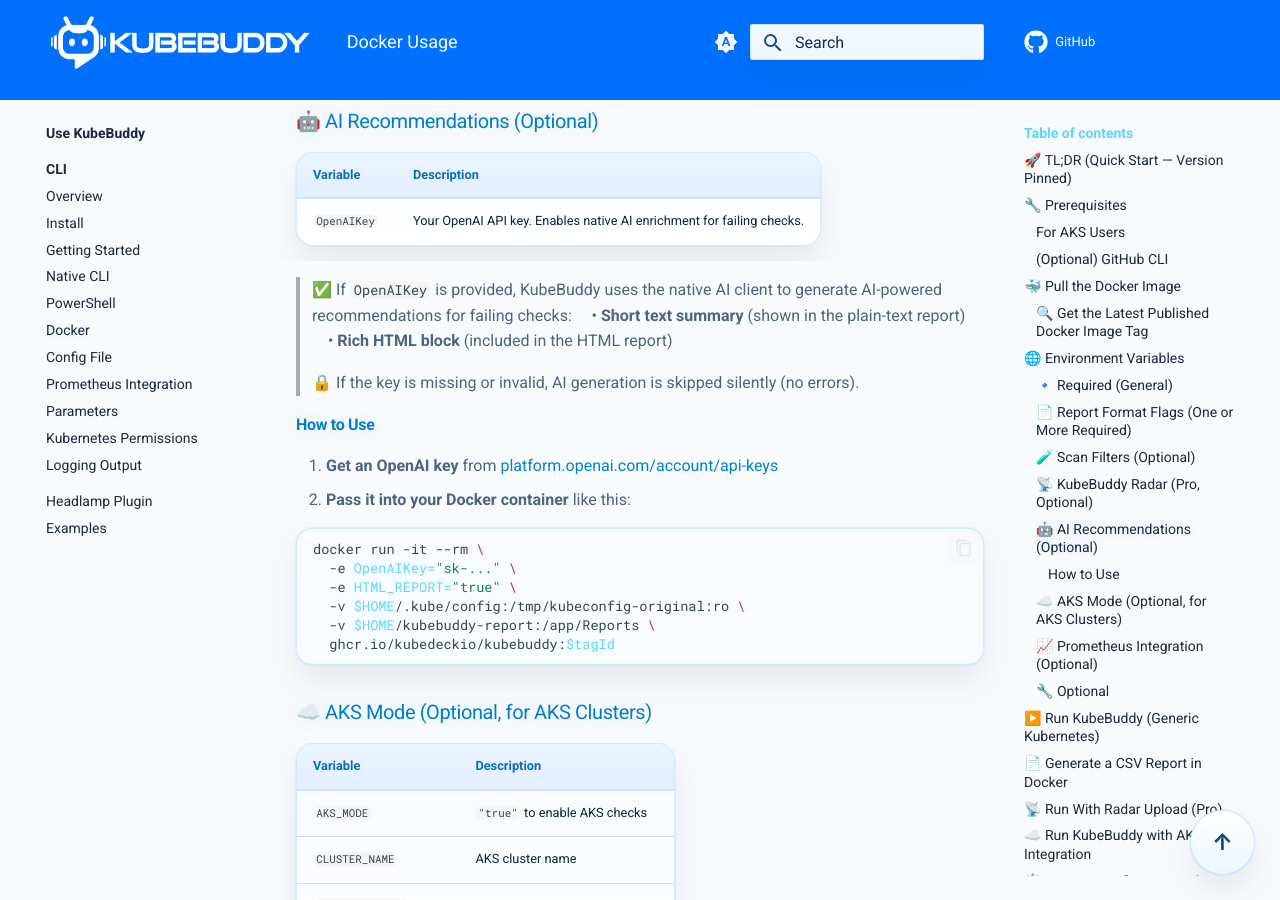
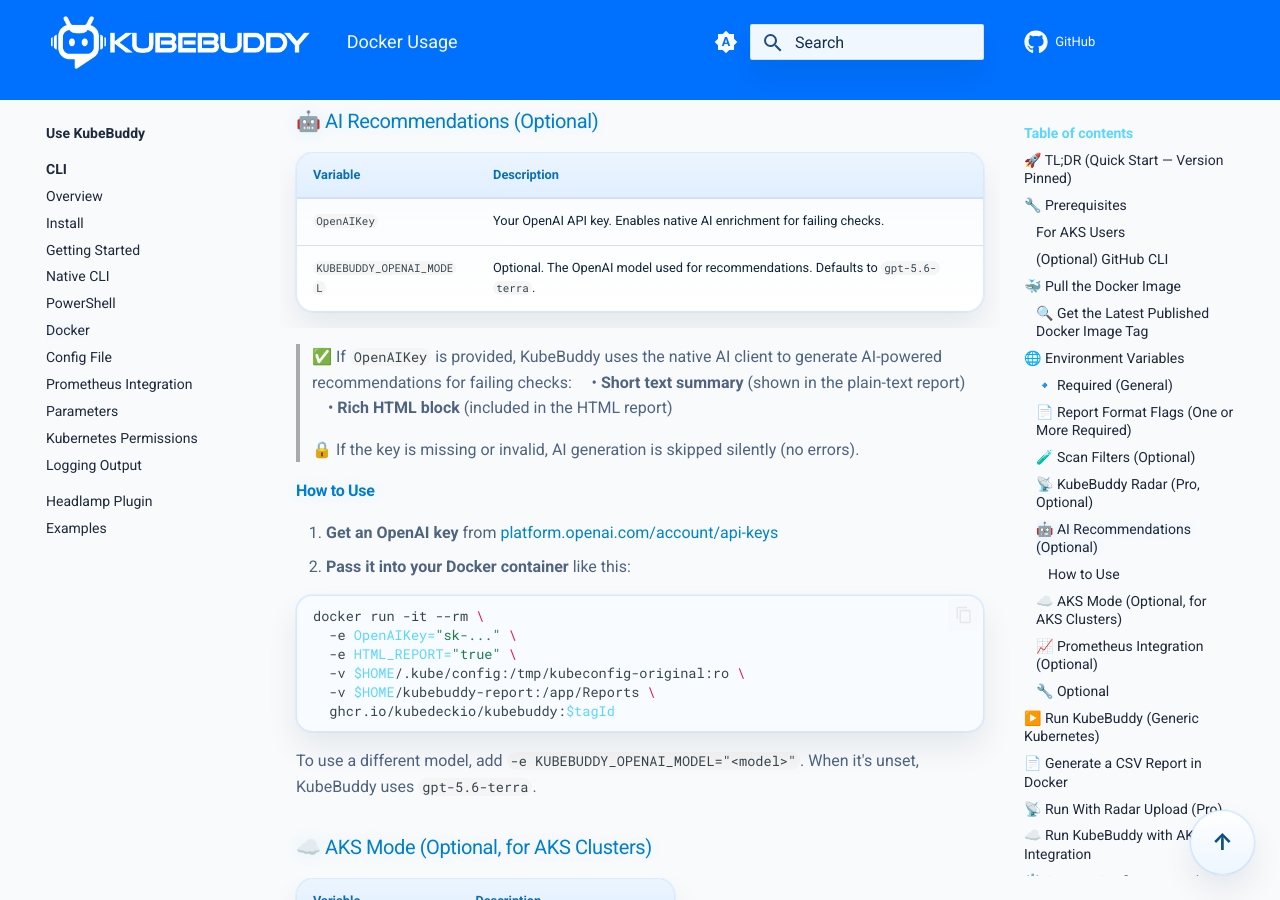
Before and after one commit to KubeDeckio/KubeBuddy, an MkDocs documentation site: the page built from docs/cli/docker-usage.md, in a window 1280 px wide and 900 px high, scrolled down 3882 px. Built offline with MkDocs 1.6.1 and Material for MkDocs 9.7.7, drawn with Linux system fonts in a browser that asks for light colours; comment, search, counter and statistics services are not loaded.

Commit message:
docs: document KUBEBUDDY_OPENAI_MODEL for Docker
Co-Authored-By: Claude Opus 5.5 <noreply@anthropic.com>
Claude-Session: https://claude.ai/code/session_01FkEB5AjwqNBjvqY8vvfXwK

````diff
--- a/docs/cli/docker-usage.md
+++ b/docs/cli/docker-usage.md
@@ -183,6 +183,7 @@ inside the image and maps the environment variables below onto the same runtime.
 | Variable    | Description                                                                   |
 | ----------- | ----------------------------------------------------------------------------- |
 | `OpenAIKey` | Your OpenAI API key. Enables native AI enrichment for failing checks. |
+| `KUBEBUDDY_OPENAI_MODEL` | Optional. The OpenAI model used for recommendations. Defaults to `gpt-5.6-terra`. |
 
 > ✅ If `OpenAIKey` is provided, KubeBuddy uses the native AI client to generate AI-powered recommendations for failing checks:
 >     • **Short text summary** (shown in the plain-text report)
@@ -203,6 +204,8 @@ docker run -it --rm \
   -v $HOME/kubebuddy-report:/app/Reports \
   ghcr.io/kubedeckio/kubebuddy:$tagId
 ```
+
+To use a different model, add `-e KUBEBUDDY_OPENAI_MODEL="<model>"`. When it's unset, KubeBuddy uses `gpt-5.6-terra`.
 
 ### ☁️ AKS Mode (Optional, for AKS Clusters)
 
````
